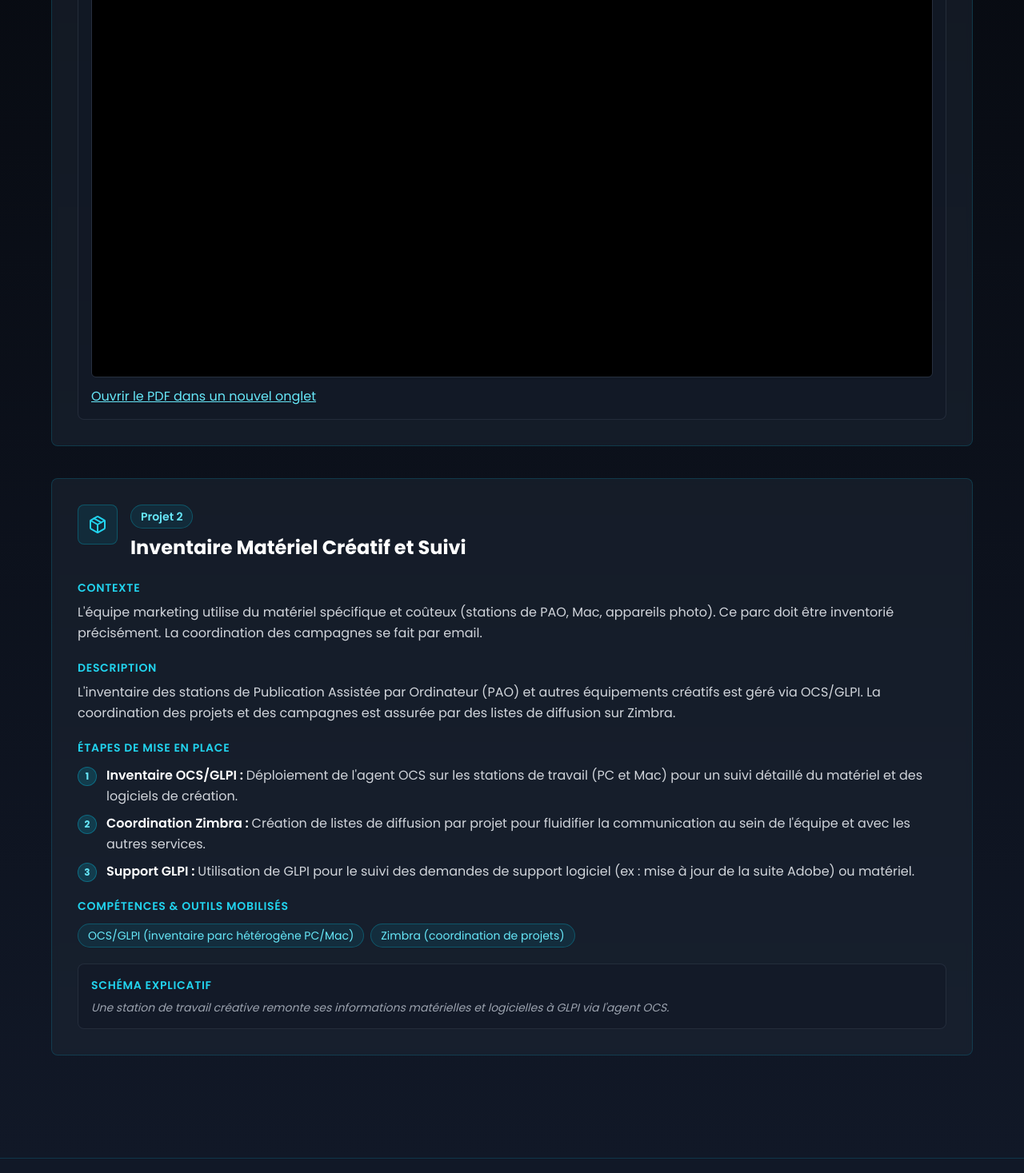
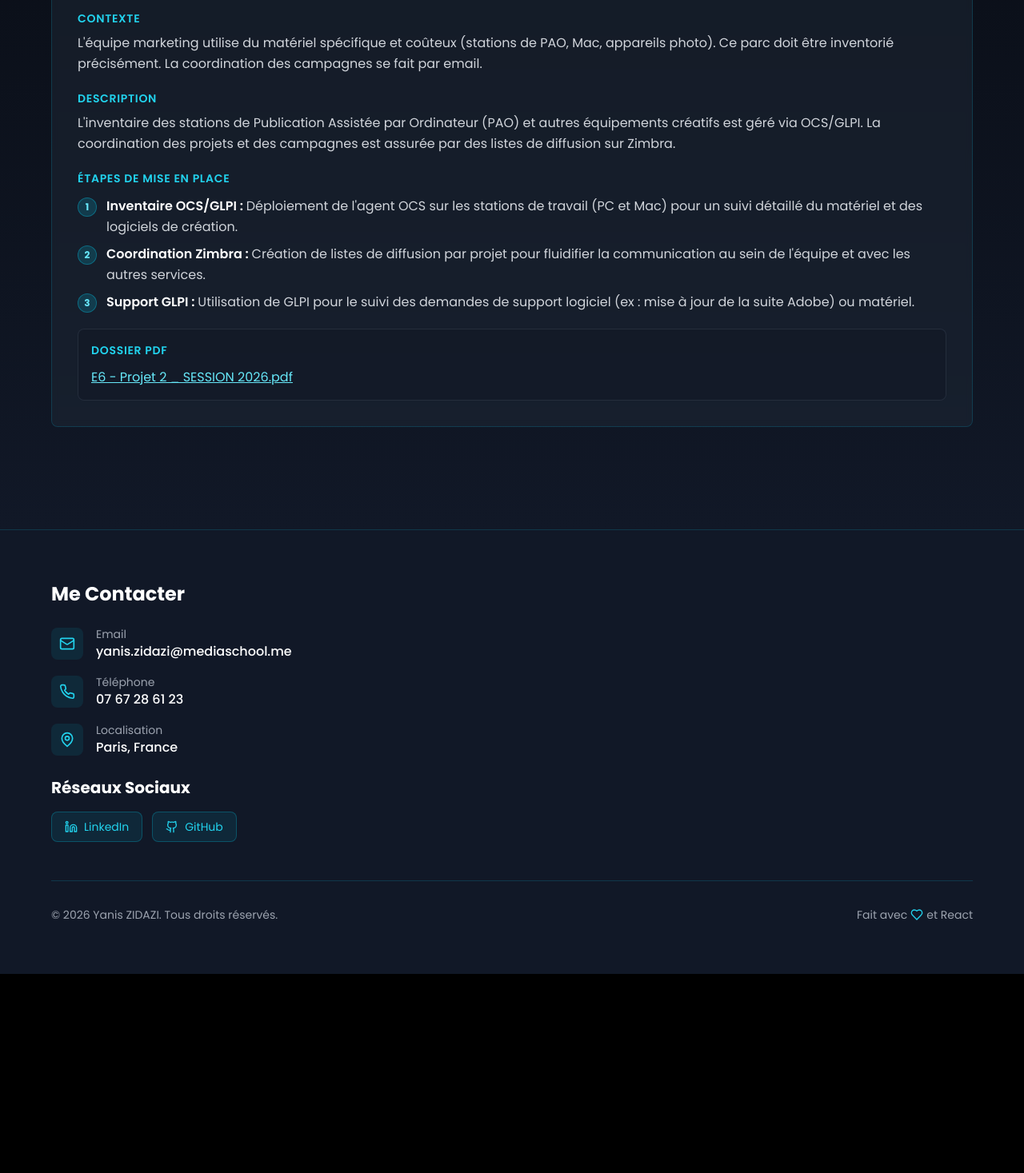
Before and after one commit to Blackazerty/porfolio, a React (Vite) app in the folder portfolioV1/project/: page /epreuve-e6 in a window 1280 px wide. Shown: the part 1398-2865 px from the top of the page at 80% size. After the commit the page ends 2616 px from the top, so only its background shows below. Built offline with nearby package versions, Linux system fonts and the light colour scheme.

Commit message:
Add PDF links for E6 - Projet 2 and update layout for better presentation
Co-authored-by: Copilot <copilot@github.com>

```diff
--- a/portfolioV1/project/src/components/EpreuveE6.tsx
+++ b/portfolioV1/project/src/components/EpreuveE6.tsx
@@ -1,6 +1,7 @@
 import { Briefcase, Network, Package } from 'lucide-react';
 
 const projet1PdfPath = '/E6%20-%20Projet%201%20_%20SESSION%202026.pdf';
+const projet2PdfPath = '/E6%20-%20Projet%202%20_%20SESSION%202026.pdf';
 
 const projects = [
   {
@@ -126,38 +127,27 @@ export default function EpreuveE6() {
                   {project.number === 1 ? (
                     <div className="bg-gray-900/60 rounded-lg p-4 border border-gray-700/50">
                       <h5 className="text-sm font-semibold text-cyan-400 uppercase tracking-wider mb-3">Dossier PDF</h5>
-                      <iframe
-                        src={projet1PdfPath}
-                        title="E6 - Projet 1 - Session 2026"
-                        className="w-full h-[700px] rounded-md border border-gray-700/60"
-                      />
                       <a
                         href={projet1PdfPath}
                         target="_blank"
                         rel="noopener noreferrer"
-                        className="inline-block mt-3 text-cyan-300 hover:text-cyan-200 underline"
+                        className="inline-flex items-center gap-2 text-cyan-300 hover:text-cyan-200 underline"
                       >
-                        Ouvrir le PDF dans un nouvel onglet
+                        E6 - Projet 1 _ SESSION 2026.pdf
                       </a>
                     </div>
                   ) : (
                     <>
-                      {/* Compétences */}
-                      <div className="mb-5">
-                        <h5 className="text-sm font-semibold text-cyan-400 uppercase tracking-wider mb-3">Compétences &amp; Outils mobilisés</h5>
-                        <div className="flex flex-wrap gap-2">
-                          {project.skills.map((skill, i) => (
-                            <span key={i} className="bg-cyan-500/10 text-cyan-300 border border-cyan-500/30 px-3 py-1 rounded-full text-sm">
-                              {skill}
-                            </span>
-                          ))}
-                        </div>
-                      </div>
-
-                      {/* Schéma explicatif */}
                       <div className="bg-gray-900/60 rounded-lg p-4 border border-gray-700/50">
-                        <h5 className="text-sm font-semibold text-cyan-400 uppercase tracking-wider mb-2">Schéma explicatif</h5>
-                        <p className="text-gray-400 text-sm italic">{project.schema}</p>
+                        <h5 className="text-sm font-semibold text-cyan-400 uppercase tracking-wider mb-3">Dossier PDF</h5>
+                        <a
+                          href={projet2PdfPath}
+                          target="_blank"
+                          rel="noopener noreferrer"
+                          className="inline-flex items-center gap-2 text-cyan-300 hover:text-cyan-200 underline"
+                        >
+                          E6 - Projet 2 _ SESSION 2026.pdf
+                        </a>
                       </div>
                     </>
                   )}
```
Also changed, not shown: 2 other files (tests, documents, lock files or other folders).
